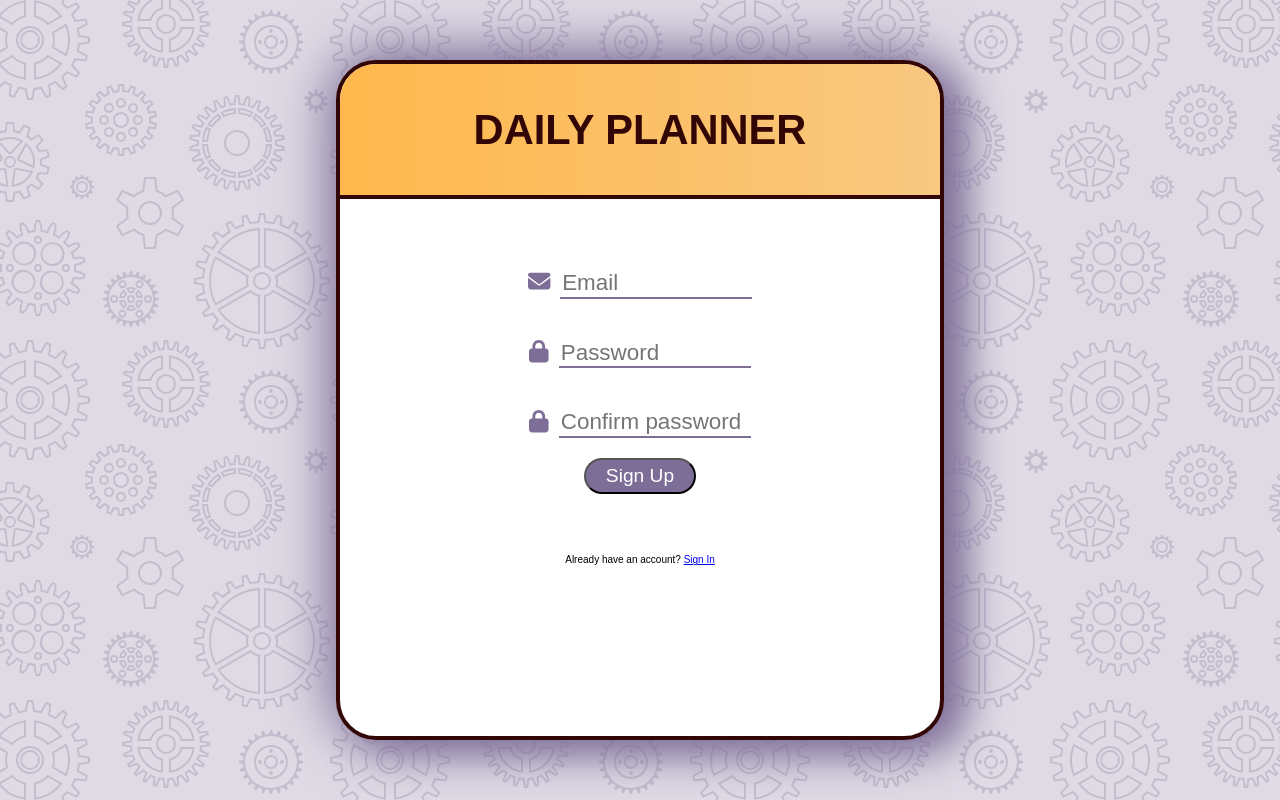
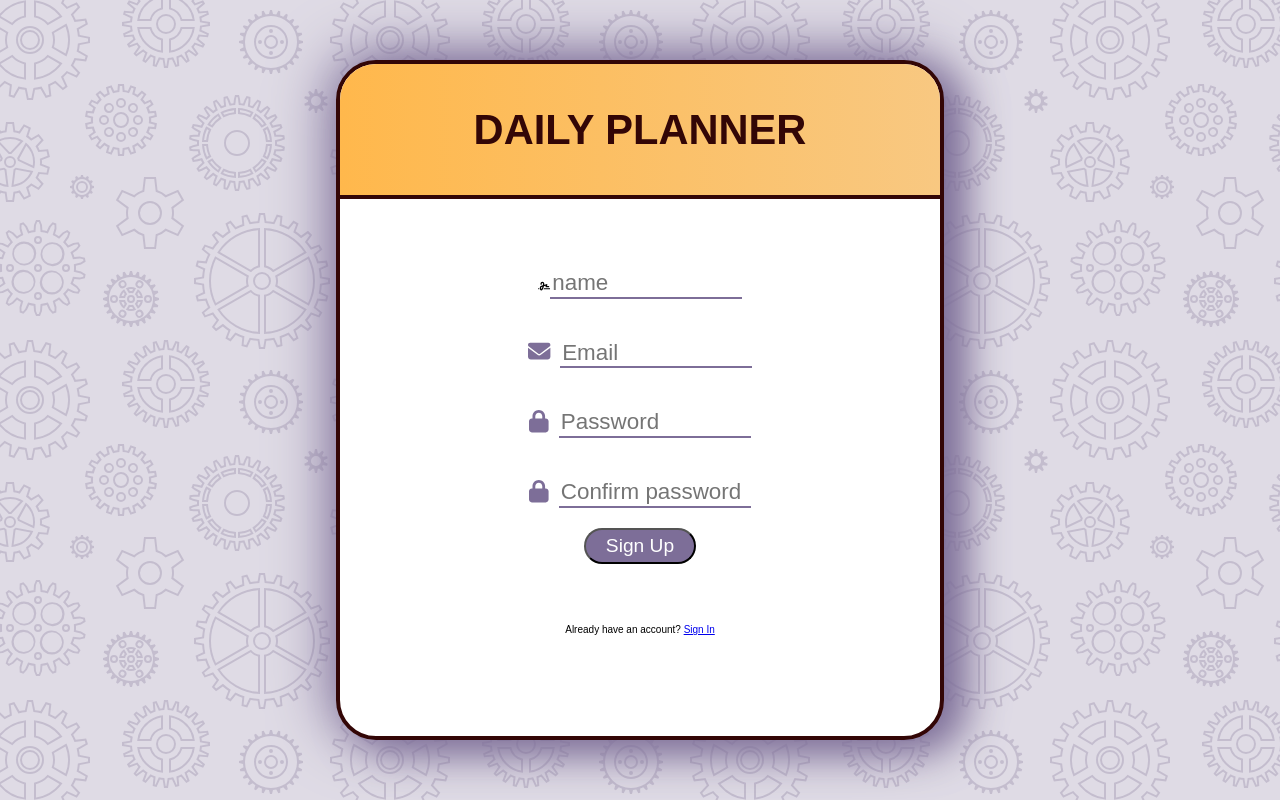
Before and after one commit to rodgersajb/daily-planner, a React (Vite) app: page /Signup in a window 1280 px wide. Built offline with nearby package versions, Linux system fonts and the light colour scheme; no server answers; a web font is replaced by a local one.

Commit message:
Linked signed up users to firebase with uuid

```diff
--- a/src/Components/Fontawesome.jsx
+++ b/src/Components/Fontawesome.jsx
@@ -5,6 +5,7 @@ import {
   faUser,
   faKey,
   faRightFromBracket,
+  faSignature,
 } from "@fortawesome/free-solid-svg-icons";
 
-library.add(faEnvelope, faLock, faUser, faKey, faRightFromBracket);
+library.add(faEnvelope, faLock, faUser, faKey, faRightFromBracket, faSignature);
--- a/src/Components/SignIn.jsx
+++ b/src/Components/SignIn.jsx
@@ -6,7 +6,7 @@ import {
   signInWithEmailAndPassword,
   onAuthStateChanged,
 } from "firebase/auth";
-import firebase from "./firebase";
+import { firebase } from "./firebase";
 import { FontAwesomeIcon } from "@fortawesome/react-fontawesome";
 const SignIn = () => {
   const [loggedIn, setLoggedIn] = useState(false);
--- a/src/Components/SignUp.jsx
+++ b/src/Components/SignUp.jsx
@@ -1,7 +1,8 @@
 import { useState, useEffect, useCallback } from "react";
 import { Link } from "react-router-dom";
 import "./Fontawesome";
-import firebase from "./firebase";
+import { firebase, db } from "./firebase";
+import { set, ref } from "firebase/database";
 import { createUserWithEmailAndPassword, getAuth } from "firebase/auth";
 import { FontAwesomeIcon } from "@fortawesome/react-fontawesome";
 import "./SignUp.scss";
@@ -9,21 +10,26 @@ import "./SignUp.scss";
 const SignUp = () => {
   const [email, setEmail] = useState("");
   const [password, setPassword] = useState("");
-  const [user, setUser] = useState([]);
+  const [name, setName] = useState("");
 
   const handleSignUp = () => {
     const auth = getAuth(firebase);
     createUserWithEmailAndPassword(auth, email, password)
-      .then((userCredential) => {
+      .then((response) => {
+        const user = response.user;
+
         // Signed in
-        setUser(userCredential.user);
-        // setLoggedIn(true);
 
         console.log(user);
         alert("Successfully signed up!");
+        set(ref(db, "users/" + user.uid), {
+          email: email,
+          name: user.displayName,
+        });
 
         // ...
       })
+
       .catch((error) => {
         const errorCode = error.code;
         const errorMessage = error.message;
@@ -43,6 +49,15 @@ const SignUp = () => {
           <h3>Daily Planner</h3>
         </div>
         <div className="form-container">
+          <div className="input">
+            <FontAwesomeIcon icon="fa-solid fa-signature" />
+            <input
+              type={"text"}
+              onChange={(event) => setName(event.target.value)}
+              placeholder="name"
+            />
+            <span className="underline"></span>
+          </div>
           <div className="input">
             <FontAwesomeIcon icon="fa-solid fa-envelope" />
             <input
--- a/src/Components/firebase.jsx
+++ b/src/Components/firebase.jsx
@@ -1,5 +1,6 @@
 // Import the functions you need from the SDKs you need
 import { initializeApp } from "firebase/app";
+import { getDatabase } from "firebase/database";
 // TODO: Add SDKs for Firebase products that you want to use
 // https://firebase.google.com/docs/web/setup#available-libraries
 
@@ -11,10 +12,11 @@ const firebaseConfig = {
   projectId: "daily-planner-f0433",
   storageBucket: "daily-planner-f0433.appspot.com",
   messagingSenderId: "1006470152796",
-  appId: "1:1006470152796:web:8065d2f0c45b67fe7adc99"
+  appId: "1:1006470152796:web:8065d2f0c45b67fe7adc99",
 };
 
 // Initialize Firebase
 const firebase = initializeApp(firebaseConfig);
+const db = getDatabase(firebase);
 
-export default firebase;
+export { firebase, db };
--- a/src/Contexts/AuthContext.jsx
+++ b/src/Contexts/AuthContext.jsx
@@ -1,6 +1,6 @@
 import { getAuth } from "firebase/auth";
 import { useState, useEffect, createContext } from "react";
-import firebase from "../Components/firebase";
+import { firebase } from "../Components/firebase";
 import { onAuthStateChanged } from "firebase/auth";
 
 export const AuthContext = createContext();
```
Also changed, not shown: src/Components/Nav.jsx (+4 -3 lines).
